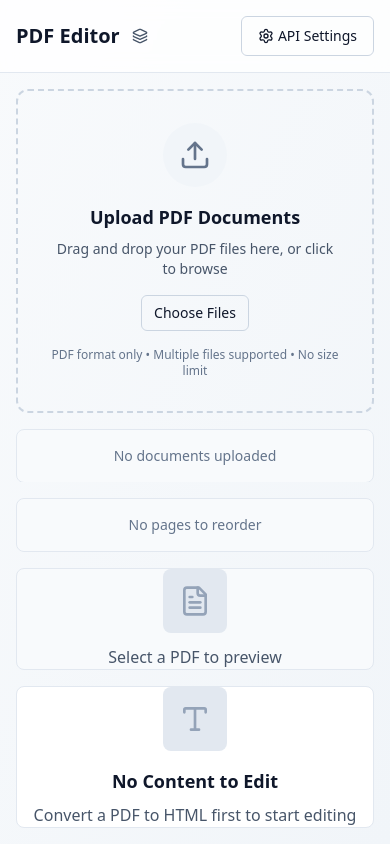
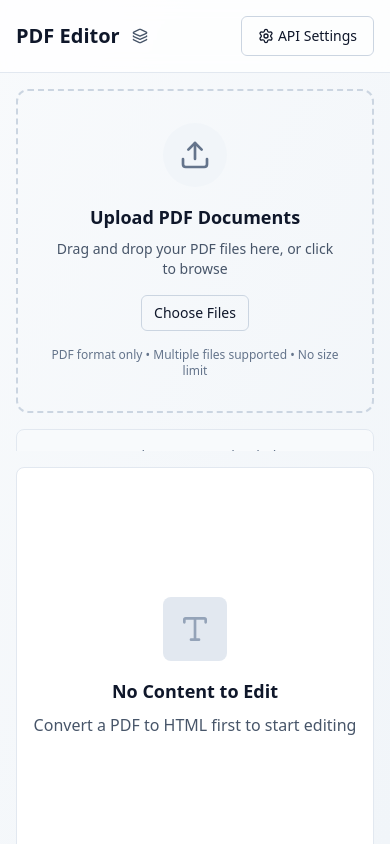
Before and after one commit to SKundu2003/pdf-editor-react, a React (Vite) app: page / in a window 390 px wide. Built offline with nearby package versions, Linux system fonts and the light colour scheme.

Commit message:
Fix broken layout after HTML conversion

```diff
--- a/src/components/PDFEditor/MainEditor.tsx
+++ b/src/components/PDFEditor/MainEditor.tsx
@@ -192,25 +192,25 @@ export default function MainEditor() {
       </div>
 
       {/* Main Content */}
-      <div className="flex-1 grid grid-cols-1 lg:grid-cols-[320px,280px,1fr,1fr] gap-4 p-4 overflow-hidden">
+      <div className="flex-1 grid grid-cols-1 md:grid-cols-[260px,1fr] lg:grid-cols-[320px,280px,1fr,1fr] gap-4 p-4 overflow-hidden min-h-0">
         {/* Sidebar */}
-        <aside className="space-y-4 overflow-auto">
+        <aside className="space-y-4 overflow-auto min-h-0">
           <PDFUploader />
           <DocumentInfo />
         </aside>
 
         {/* Page Reorder Panel */}
-        <aside className="space-y-4 overflow-auto">
+        <aside className="space-y-4 overflow-auto min-h-0 hidden lg:block">
           <PageReorder />
         </aside>
 
         {/* PDF Preview */}
-        <div className="min-h-0">
+        <div className="min-h-0 hidden md:block">
           <PDFPreview />
         </div>
 
         {/* Text Editor */}
-        <div className="min-h-0">
+        <div className="min-h-0 col-span-1 md:col-span-1 lg:col-span-1">
           <TextEditor />
         </div>
       </div>
--- a/src/components/PDFEditor/TextEditor.tsx
+++ b/src/components/PDFEditor/TextEditor.tsx
@@ -123,7 +123,7 @@ export default function TextEditor() {
 
   if (!convertedContent) {
     return (
-      <div className="h-full flex flex-col bg-white dark:bg-slate-900 rounded-lg border border-slate-200 dark:border-slate-700">
+      <div className="h-full flex flex-col bg-white dark:bg-slate-900 rounded-lg border border-slate-200 dark:border-slate-700 min-h-[400px]">
         <div className="flex-1 flex items-center justify-center">
           <div className="text-center space-y-4">
             <div className="w-16 h-16 mx-auto bg-slate-200 dark:bg-slate-700 rounded-lg flex items-center justify-center">
@@ -142,7 +142,7 @@ export default function TextEditor() {
   }
 
   return (
-    <div className="h-full flex flex-col bg-white dark:bg-slate-900 rounded-lg border border-slate-200 dark:border-slate-700 overflow-hidden">
+    <div className="h-full flex flex-col bg-white dark:bg-slate-900 rounded-lg border border-slate-200 dark:border-slate-700 overflow-hidden min-h-[500px]">
       {/* Editor Header */}
       <div className="flex items-center justify-between p-3 border-b border-slate-200 dark:border-slate-700 bg-slate-50 dark:bg-slate-800/50 flex-shrink-0">
         <div className="flex items-center gap-2">
@@ -283,7 +283,7 @@ export default function TextEditor() {
       </div>
 
       {/* Editor Content */}
-      <div className="flex-1 overflow-auto p-4 min-h-0">
+      <div className="flex-1 overflow-auto p-4 min-h-0" style={{ minHeight: '300px' }}>
         <div
           ref={editorRef}
           contentEditable={isInitialized}
@@ -301,7 +301,7 @@ export default function TextEditor() {
             "focus-within:shadow-sm transition-shadow duration-200"
           )}
           style={{
-            minHeight: '400px',
+            minHeight: '300px',
             fontSize: '16px',
             lineHeight: '1.7',
             color: 'inherit'
--- a/src/store/editorStore.ts
+++ b/src/store/editorStore.ts
@@ -269,7 +269,8 @@ export const useEditorStore = create<EditorStore>()(
       set({
         convertedContent: content,
         editedContent: content?.html || '',
-        isEditing: true
+        isEditing: true,
+        hasUnsavedChanges: false
       })
     },
 
```
